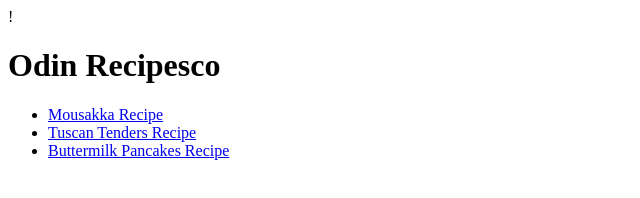
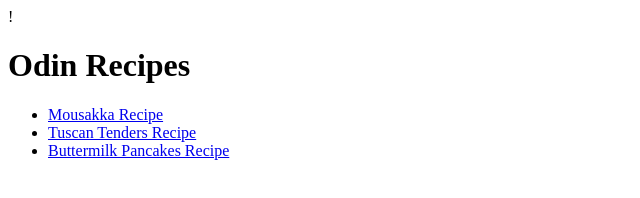
Before and after one commit to elicheseldine/odin-recipes, a plain HTML site: page index.html in a window 1280 px wide. Shown: the full height of the page, 0-640 px from the left. Drawn offline with Linux system fonts and the light colour scheme.

Commit message:
Fix typo in homepage

```diff
--- a/index.html
+++ b/index.html
@@ -4,7 +4,7 @@
         <meta charset="utf-8"/>
         <title>Odin Recipes</title>
         <body>
-            <h1>Odin Recipesco</h1>
+            <h1>Odin Recipes</h1>
             <ul>
                 <li><a href="recipes/mousakka.html">Mousakka Recipe</a></li>
                 <li><a href="recipes/tuscan-tenders.html">Tuscan Tenders Recipe</a></li>
```
